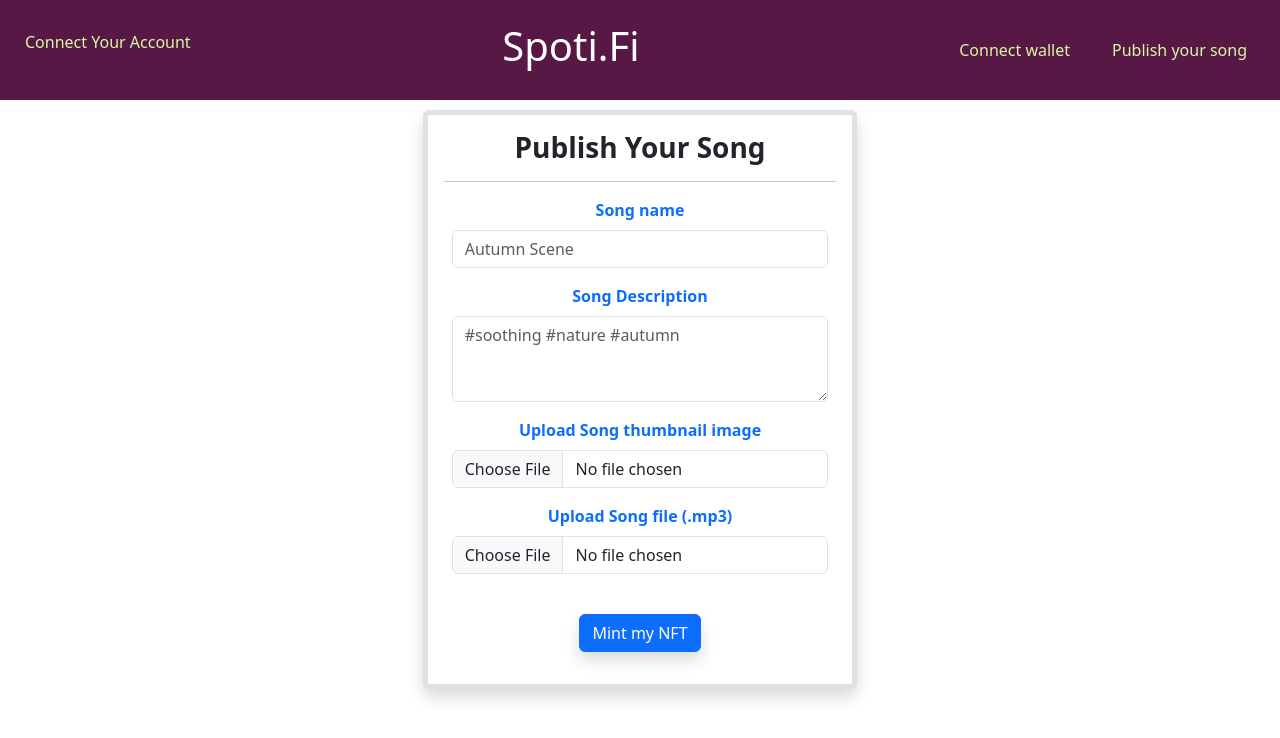
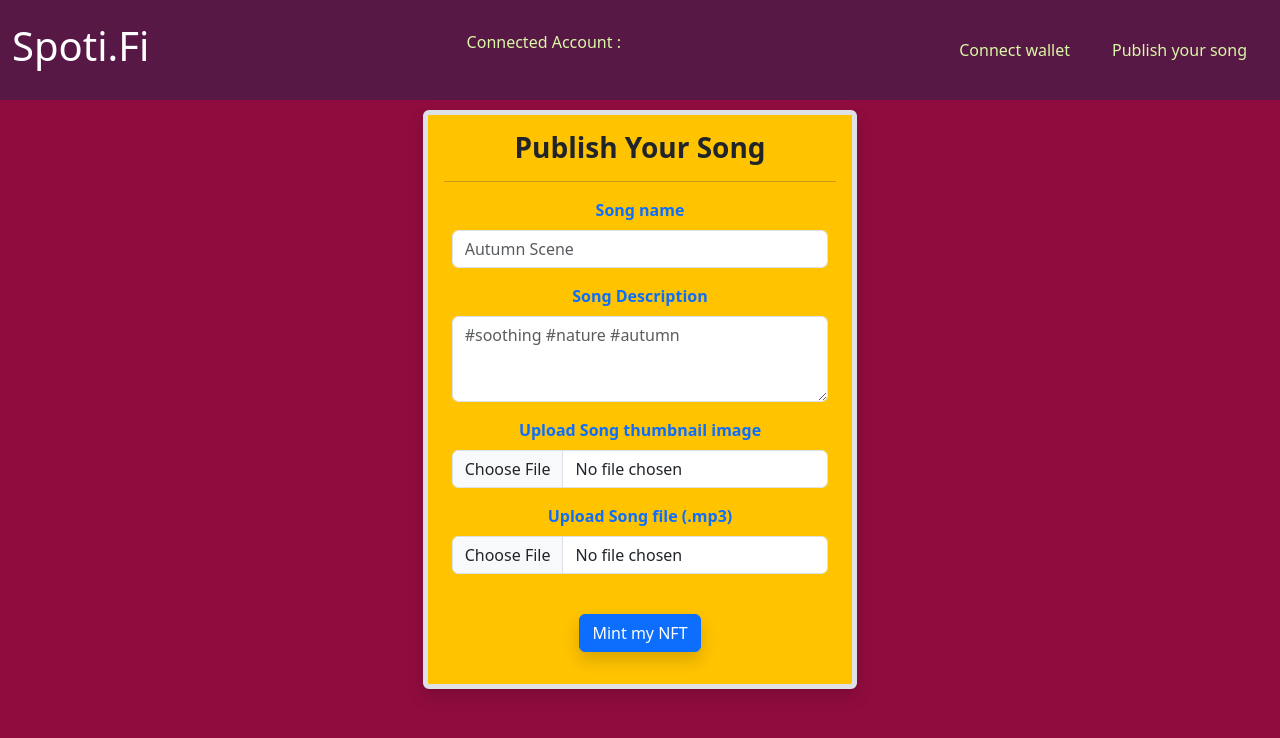
Before and after one commit to ameybagwe12/4_Kesari_BnB24, a React (Create React App) app: page /mintNFT in a window 1280 px wide. Shown: the top 738 px of the page. Built offline with nearby package versions, Linux system fonts and the light colour scheme; no server answers; the database is empty.

Commit message:
Mint NFT form

```diff
--- a/src/components/navbar.jsx
+++ b/src/components/navbar.jsx
@@ -28,6 +28,23 @@ function Navbar({ player }) {
   return (
     <nav style={{ backgroundColor: "#581845", height: 100 }} class="navbar ">
       <div class="container-fluid">
+        <NavLink to="/" style={{ textDecoration: "none" }}>
+          <div
+            style={{
+              display: "flex",
+              justifyContent: "center",
+              alignItems: "center",
+            }}
+          >
+            <h1
+              style={{
+                color: "white",
+              }}
+            >
+              Spoti.Fi
+            </h1>
+          </div>
+        </NavLink>
         <p class="d-inline-flex gap-1">
           <a
             style={{ color: "#DAF7A6" }}
@@ -38,29 +55,14 @@ function Navbar({ player }) {
             aria-expanded="false"
             aria-controls="collapseExample"
           >
-            Connect Your Account
+            Connected Account :{" "}
+            {connectedAccount && (
+              <div class="collapse" id="collapseExample">
+                <p color="#DAF7A6">{connectedAccount}</p>
+              </div>
+            )}
           </a>
         </p>
-        {connectedAccount && (
-          <div class="collapse" id="collapseExample">
-            <div style={{ color: "white" }} class="card card-body">
-              {connectedAccount}
-            </div>
-          </div>
-        )}
-
-        <NavLink to="/" style={{ textDecoration: "none" }}>
-          <h1
-            style={{
-              color: "white",
-              display: "flex",
-              justifyContent: "center",
-              alignItems: "center",
-            }}
-          >
-            Spoti.Fi
-          </h1>
-        </NavLink>
 
         <form class="d-flex" role="search">
           {!connected && (
--- a/src/pages/mintNFT.js
+++ b/src/pages/mintNFT.js
@@ -1,15 +1,14 @@
-import React from 'react'
-import axios from 'axios';
-import { useState } from 'react';
-import db,{storage} from '../firebase.js'
-import key from '../key.json'
-import { useEffect } from 'react';
-import './mintNFT.css';
+import React from "react";
+import axios from "axios";
+import { useState } from "react";
+import db, { storage } from "../firebase.js";
+import key from "../key.json";
+import { useEffect } from "react";
+import "./mintNFT.css";
 
 function MintNFT({ nfts, setNfts, connectedAccount }) {
-
-    const [nftFile, setNftFile] = useState('');
-    const [nftThumbnail, setNftThumbnail] = useState('');
+  const [nftFile, setNftFile] = useState("");
+  const [nftThumbnail, setNftThumbnail] = useState("");
   const [songId, setSongId] = useState(1);
 
   useEffect(() => {
@@ -35,16 +34,21 @@ function MintNFT({ nfts, setNfts, connectedAccount }) {
   }, [nftFile, nftThumbnail]);
 
   const handleUpload = async (e) => {
-        const nftName = document.getElementById('nft-name').value;
-        const nftDescription = document.getElementById('nft-description').value;
+    const nftName = document.getElementById("nft-name").value;
+    const nftDescription = document.getElementById("nft-description").value;
     const nftId = songId;
 
-        setSongId(songId+1);
-        if(!(nftName && nftDescription &&  nftThumbnail && nftFile)) {
-            alert("Fill all the fields")
+    setSongId(songId + 1);
+    if (!(nftName && nftDescription && nftThumbnail && nftFile)) {
+      alert("Fill all the fields");
       return;
     }
-        if(!(nftFile.type.startsWith('audio/') && nftThumbnail.type.startsWith('image/'))){
+    if (
+      !(
+        nftFile.type.startsWith("audio/") &&
+        nftThumbnail.type.startsWith("image/")
+      )
+    ) {
       alert("Check the uploaded file types");
       return;
     }
@@ -90,64 +94,118 @@ function MintNFT({ nfts, setNfts, connectedAccount }) {
         thum.data.IpfsHash;
       const nftOwner = connectedAccount;
 
-            const newNFT = { nftId, nftName, nftDescription, thumUrl, nftUrl, nftOwner }
-            setNfts([...nfts, newNFT])
+      const newNFT = {
+        nftId,
+        nftName,
+        nftDescription,
+        thumUrl,
+        nftUrl,
+        nftOwner,
+      };
+      setNfts([...nfts, newNFT]);
       console.log("NFTS: ", nfts);
-            db.collection('music').add({"nftDescription":nftDescription,
-            "nftName":nftName,"nftUrl":nftUrl,"nftOwner":nftOwner,
-            "thumbnailUrl":thumUrl," nftId":nftId  })
+      db.collection("music")
+        .add({
+          nftDescription: nftDescription,
+          nftName: nftName,
+          nftUrl: nftUrl,
+          nftOwner: nftOwner,
+          thumbnailUrl: thumUrl,
+          " nftId": nftId,
+        })
         .then((docRef) => {
           console.log("Document written with ID: ", docRef.id);
         })
         .catch((error) => {
           console.error("Error adding document: ", error);
         });
-
-
-
     } catch (error) {
       console.log(error);
     }
-    }
+  };
 
   return (
-    <div>
+    <div style={{ backgroundColor: "#900C3F", width: "100%", height: "100%" }}>
       <div className="mintForm">
         <div class="row justify-content-center mintForm-l">
-                    <div class="col-sm-8 col-lg-6 col-xl-4 border border-5 rounded shadow p-3 mintForm-l2">
+          <div
+            style={{ backgroundColor: "#FFC300" }}
+            class="col-sm-8 col-lg-6 col-xl-4 border border-5 rounded shadow p-3 mintForm-l2"
+          >
             <h3 class="fw-bolder text-center">Publish Your Song</h3>
             <hr />
             <div class="m-2">
               <label htmlFor="nft-name" class="form-label fw-bold text-primary">
                 Song name
               </label>
-                            <input type="text" class="form-control" id="nft-name" placeholder="Autumn Scene"
+              <input
+                type="text"
+                class="form-control"
+                id="nft-name"
+                placeholder="Autumn Scene"
               />
             </div>
             <div class="m-2 mt-3">
-                            <label htmlFor="nft-description" class="form-label fw-bold text-primary">Song Description</label>
-                            <textarea class="form-control" id="nft-description" rows="3" placeholder="#soothing #nature #autumn"></textarea>
+              <label
+                htmlFor="nft-description"
+                class="form-label fw-bold text-primary"
+              >
+                Song Description
+              </label>
+              <textarea
+                class="form-control"
+                id="nft-description"
+                rows="3"
+                placeholder="#soothing #nature #autumn"
+              ></textarea>
             </div>
-                        <div className='m-2 mt-3'>
-                            <label htmlFor="nft-thumbnail" class="form-label fw-bold text-primary">
+            <div className="m-2 mt-3">
+              <label
+                htmlFor="nft-thumbnail"
+                class="form-label fw-bold text-primary"
+              >
                 Upload Song thumbnail image
               </label>
-                            <input class="form-control" type="file" id="nft-thumbnail" accept="image/*" onChange={(e) => { setNftThumbnail(e.target.files[0]) }} />
+              <input
+                class="form-control"
+                type="file"
+                id="nft-thumbnail"
+                accept="image/*"
+                onChange={(e) => {
+                  setNftThumbnail(e.target.files[0]);
+                }}
+              />
             </div>
-                        <div className='m-2 mt-3'>
+            <div className="m-2 mt-3">
               <label htmlFor="nft-file" class="form-label fw-bold text-primary">
                 Upload Song file (.mp3)
               </label>
-                            <input class="form-control" type="file" id="nft-file" accept="audio/*" onChange={(e) => { setNftFile(e.target.files[0]) }} />
+              <input
+                class="form-control"
+                type="file"
+                id="nft-file"
+                accept="audio/*"
+                onChange={(e) => {
+                  setNftFile(e.target.files[0]);
+                }}
+              />
             </div>
             <div class="mt-4 mb-3">
-                            <button class="btn btn-primary mt-3 shadow" type="submit" id="mint-nft" onClick={handleUpload}> Mint my NFT </button>
+              <button
+                class="btn btn-primary mt-3 shadow"
+                type="submit"
+                id="mint-nft"
+                onClick={handleUpload}
+              >
+                {" "}
+                Mint my NFT{" "}
+              </button>
             </div>
           </div>
         </div>
       </div>
     </div>
-  )
+  );
 }
 
 export default MintNFT;
```
Lines whose indentation alone changed are shown as unchanged.
